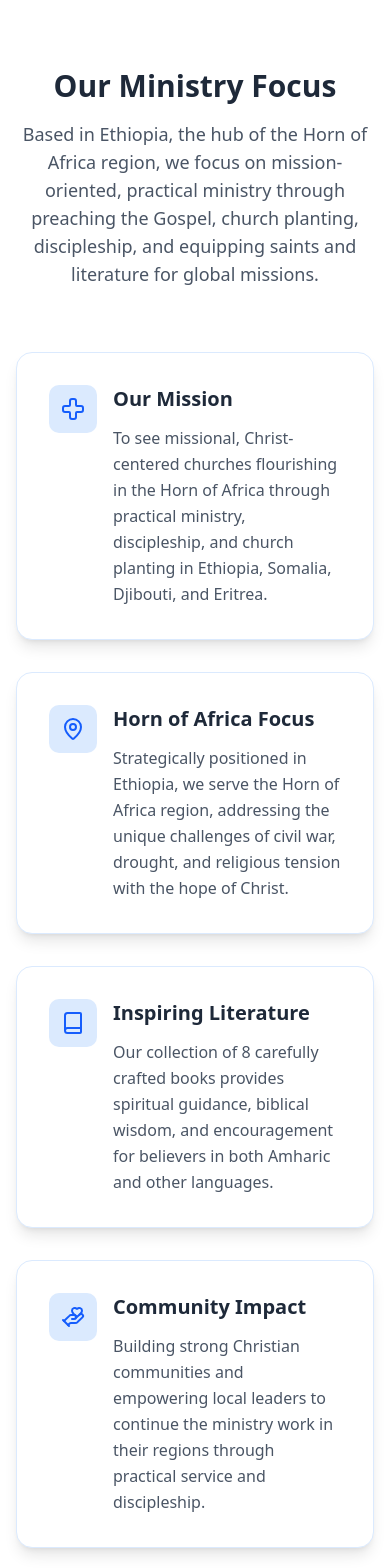
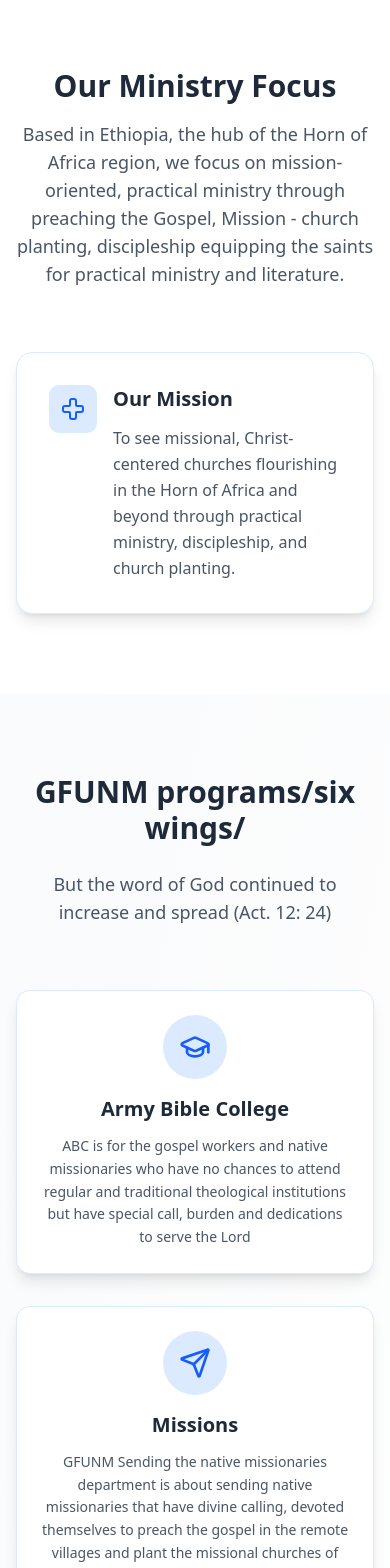
Before and after one commit to MinaseT1/GFUNM, a Next.js app: page /about in a window 390 px wide. Shown: the part 2420-3988 px from the top of the page. Built offline with nearby package versions, Linux system fonts and the light colour scheme.

Commit message:
Center single item in Our Ministry Focus section
- Changed from grid layout to flex justify-center for single item
- Added max-width constraint for better visual balance
- Improved responsive design for centered ministry focus card
- Maintains existing styling and animations

```diff
--- a/app/about/page.tsx
+++ b/app/about/page.tsx
@@ -9,23 +9,8 @@ const ministryFocus = [
   {
     icon: Cross,
     title: "Our Mission",
-    description: "To see missional, Christ-centered churches flourishing in the Horn of Africa through practical ministry, discipleship, and church planting in Ethiopia, Somalia, Djibouti, and Eritrea."
+    description: "To see missional, Christ-centered churches flourishing in the Horn of Africa and beyond through practical ministry, discipleship, and church planting."
   },
-  {
-    icon: MapPin,
-    title: "Horn of Africa Focus",
-    description: "Strategically positioned in Ethiopia, we serve the Horn of Africa region, addressing the unique challenges of civil war, drought, and religious tension with the hope of Christ."
-  },
-  {
-    icon: Book,
-    title: "Inspiring Literature",
-    description: "Our collection of 8 carefully crafted books provides spiritual guidance, biblical wisdom, and encouragement for believers in both Amharic and other languages."
-  },
-  {
-    icon: HandHeart,
-    title: "Community Impact",
-    description: "Building strong Christian communities and empowering local leaders to continue the ministry work in their regions through practical service and discipleship."
-  }
 ];
 
 // Six Key Ministry Areas
@@ -220,17 +205,17 @@ export default function About() {
               Our Ministry Focus
             </h2>
             <p className="text-lg text-gray-600 max-w-2xl mx-auto">
-              Based in Ethiopia, the hub of the Horn of Africa region, we focus on mission-oriented, practical ministry through preaching the Gospel, church planting, discipleship, and equipping saints and literature  for global missions.
+              Based in Ethiopia, the hub of the Horn of Africa region, we focus on mission-oriented, practical ministry through preaching the Gospel, Mission - church planting, discipleship equipping the saints for practical ministry and literature.
             </p>
           </div>
 
-          <div className="grid md:grid-cols-2 gap-8">
+          <div className="flex justify-center">
             {ministryFocus.map((feature, index) => {
               const Icon = feature.icon;
               return (
                 <div
                   key={feature.title}
-                  className={`bg-white p-8 rounded-2xl shadow-lg border border-blue-100 hover:shadow-xl transition-all duration-1000 ${
+                  className={`bg-white p-8 rounded-2xl shadow-lg border border-blue-100 hover:shadow-xl transition-all duration-1000 max-w-md w-full ${
                     isVisible ? 'opacity-100 translate-y-0' : 'opacity-0 translate-y-8'
                   }`}
                   style={{ transitionDelay: `${600 + index * 200}ms` }}
```
